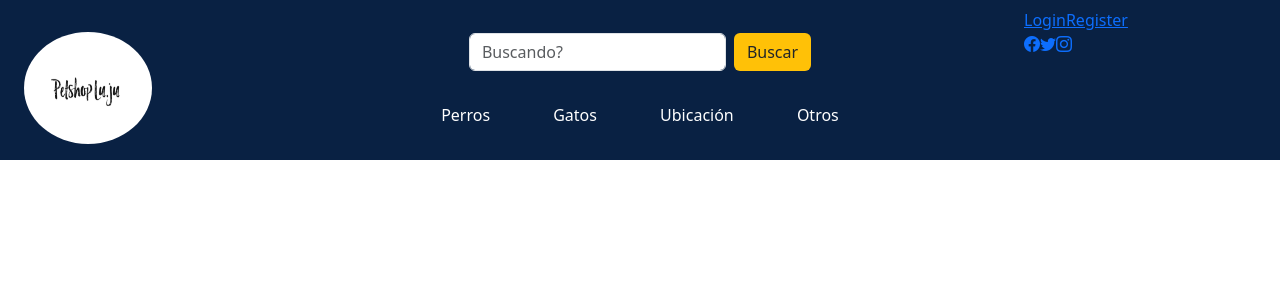
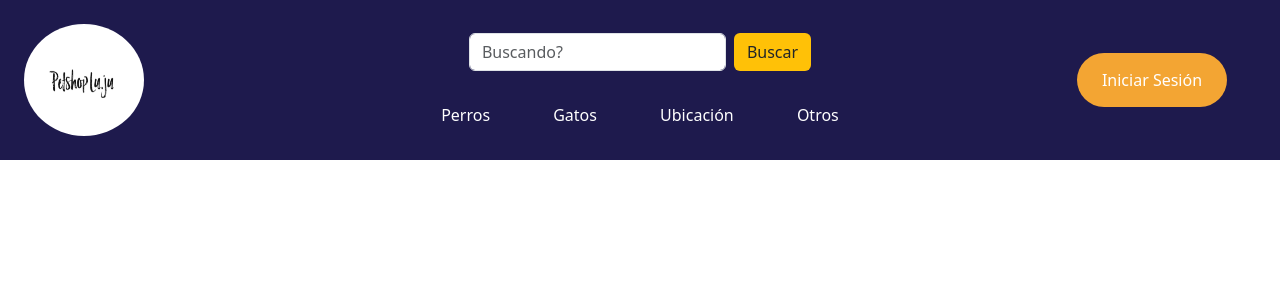
Before and after one commit to ignaarguello/Petshop-luju, a React (Vite) app: page / in a window 1280 px wide. Shown: the top 300 px of the page. Built offline with nearby package versions, Linux system fonts and the light colour scheme.

Commit message:
Add/Barra de navegacion

```diff
--- a/src/App.css
+++ b/src/App.css
@@ -5,5 +5,5 @@
 }
 
 :root{
-  --color--principal:#092143;
+  --color--principal:#1E1A4D;
 }
--- a/src/componentes/Navbar/Navbar.css
+++ b/src/componentes/Navbar/Navbar.css
@@ -36,7 +36,7 @@
         height: 100%;
     }
 
-    /** Contenedor Links Navegacion **/
+    /*? Contenedor Links Navegacion **/
     #ContenedorLinksNavegacion {
         /* border: 2px solid red ; */
         width: 60%;
@@ -52,14 +52,44 @@
 
     /** Logo Principal **/
     #LogoPrincipal {
-        width: 9rem;
+        width: 8.5rem;
         height: 8rem;
         display: flex;
         justify-content: center;
         align-items: center;
         border-radius: 60%;
         padding: .5rem;
-        margin: 1rem 0 0 1rem;
+        margin: .5rem 0 0 1rem;
+    }
+
+    /*? Contenedor Contactos y Login - Ambos */
+    #ContenedorLoggin_Contactos{
+     /*    border: 3px solid red; */
+        height: 100%;
+        display: flex;
+        flex-direction: column;
+        justify-content: center;
+        align-items: center;
+    }
+
+    /* ? Contenedor Loggin - Inicio sesion - Cerrar sesion */
+    #ContenedorLoggin{
+       /*  border: 2px solid blue; */
+        width: 100%;
+        display: flex;
+        justify-content: center;
+        align-items: center;
+    }
+
+
+    /*? Contenedor Contactos - INSTAGRAM - FACEBOOK - TWITTER */
+    #ContenedorContactos{
+        /* border: 2px solid forestgreen; */
+        margin-top: 4rem;
+        width: 100%;
+        display: flex;
+        justify-content: flex-end;
+        gap: 1rem;
     }
 
 }
--- a/src/componentes/Navbar/Navbar.jsx
+++ b/src/componentes/Navbar/Navbar.jsx
@@ -35,14 +35,19 @@ export default function Navbar() {
       {/* 3 */}
       <div id="ContenedorLoggin_Contactos">
         <div id="ContenedorLoggin">
-          <a href="#login">Login</a>
-          <a href="#register">Register</a>
+          <span href="#login" style={{
+            cursor: 'Pointer',
+            backgroundColor: '#F3A533',
+            padding: '15px 25px',
+            borderRadius: '30px',
+          }
+          }>Iniciar Sesión</span>
         </div>
-        <div id="ContenedorContactos">
+        {/* <div id="ContenedorContactos">
           <a href="#facebook" className="bi bi-facebook"></a>
           <a href="#twitter" className="bi bi-twitter"></a>
           <a href="#instagram" className="bi bi-instagram"></a>
-        </div>
+        </div> */}
       </div>
     </nav>
   );
```
